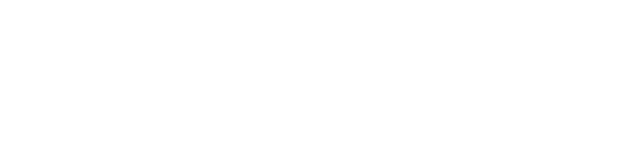
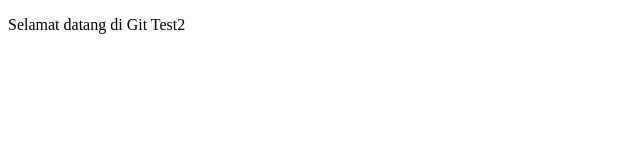
Before and after one commit to Rafael2060/wpu-git-test-2, a plain HTML site: page index.html in a window 1280 px wide. Shown: the whole page, without its empty margins (0-640 px from the left). Drawn offline with Linux system fonts and the light colour scheme.

Commit message:
Menambahkan paragraph

```diff
--- a/index.html
+++ b/index.html
@@ -4,6 +4,7 @@
     <meta charset="UTF-8">
     <meta name="viewport" content="width=device-width, initial-scale=1.0">
     <title>Coba Git 2</title>
+    <p>Selamat datang di Git Test2</p>
 </head>
 <body>
 
```
